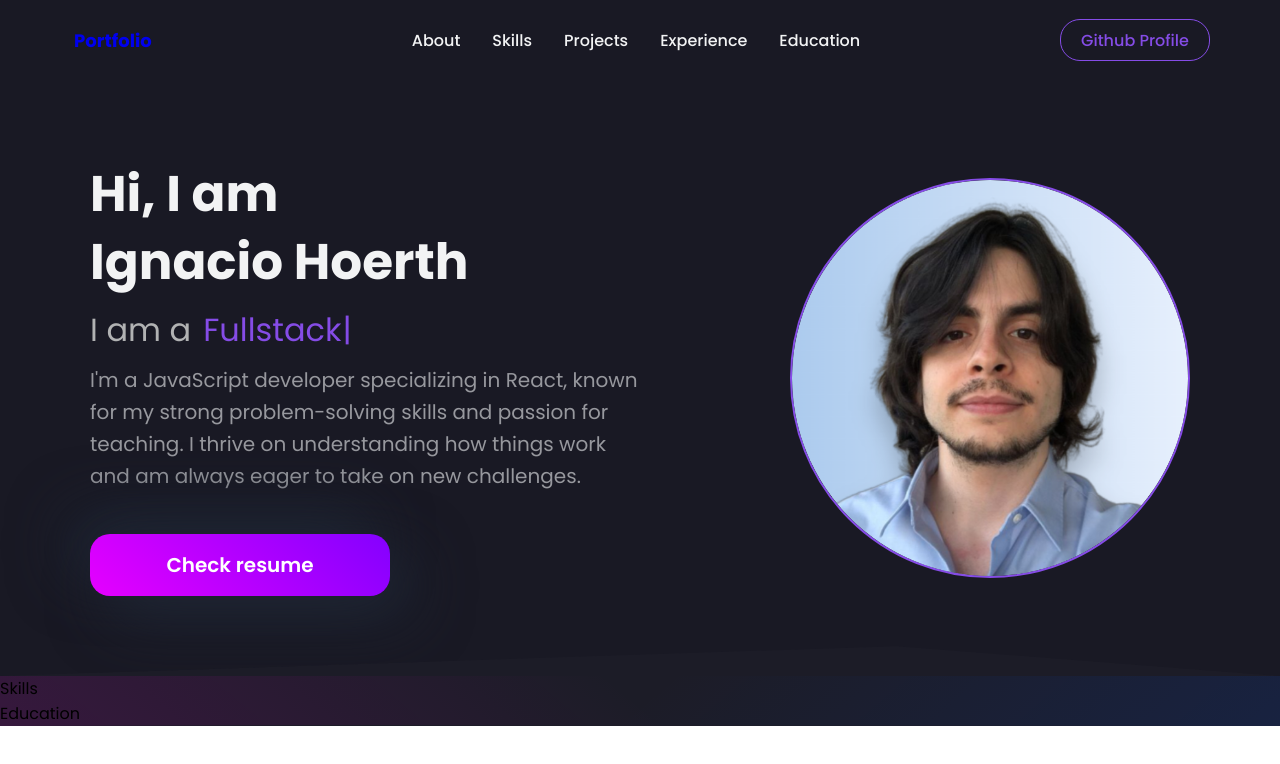
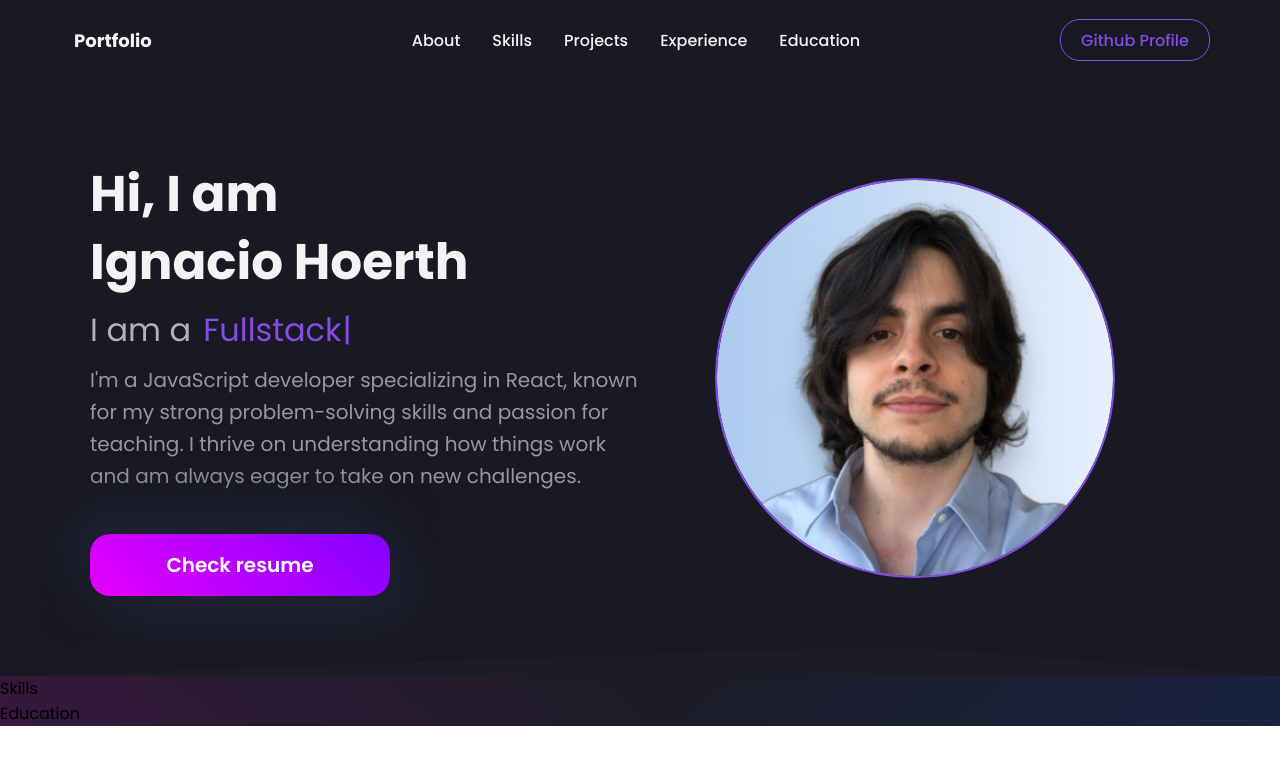
Before and after one commit to iHoerth/portfolio, a React (Create React App) app: page / in a window 1280 px wide. Shown: the top 764 px of the page. Built offline with nearby package versions, Linux system fonts and the light colour scheme; the HTML template or start-up script is replaced by a standard one.

Commit message:
Header complete

```diff
--- a/src/components/Header/Header.jsx
+++ b/src/components/Header/Header.jsx
@@ -1,7 +1,7 @@
-import styled from 'styled-components';
-import { Bio } from '../../data/constants';
-import TypewriterComponent from 'typewriter-effect';
-import profilePicture from '../../image/profile.png'
+import styled from "styled-components";
+import { Bio } from "../../data/constants";
+import TypewriterComponent from "typewriter-effect";
+import profilePicture from "../../image/profile.png";
 
 const HeaderContainer = styled.div`
   background-color: ${({ theme }) => theme.card_light};
@@ -10,11 +10,11 @@ const HeaderContainer = styled.div`
   position: relative;
   padding: 80px 30px;
 
-  @media screen and (max-width 960px) {
-    padding: 66px 16px;
+  @media screen and (max-width: 960px) {
+    padding: 45px 16px;
   }
 
-  @media screen and (max-width 640px) {
+  @media screen and (max-width: 640px) {
     padding: 32px 16px;
   }
 
@@ -71,14 +71,14 @@ const RightSection = styled.div`
   width: 100%;
   order: 2;
   display: flex;
-  justify-content: end;
+  justify-content: center ;
   gap: 12px;
 
   @media screen and (max-width: 960px) {
     order: 1;
     justify-content: center;
     align-items: center;
-    margin-bottom: 50px;
+    margin-bottom: 30px;
   }
 
   @media screen and (max-width: 640px) {
@@ -190,7 +190,7 @@ const Img = styled.img`
   border: 2px solid ${({ theme }) => theme.primary};
 
   @media (max-width: 960px) {
-    width: 50%;
+    width: 40%;
     max-width: 400px;
     max-height: 400px;
   }
@@ -239,7 +239,7 @@ const Header = () => {
           </LeftSection>
 
           <RightSection>
-            <Img src={profilePicture} alt='Profile Picture'></Img>
+            <Img src={profilePicture} alt="Profile Picture"></Img>
           </RightSection>
         </InnerContainer>
       </HeaderContainer>
--- a/src/components/NavBar/NavBar.jsx
+++ b/src/components/NavBar/NavBar.jsx
@@ -32,7 +32,7 @@ const NavContainer = styled.div`
 `;
 
 const NavLogo = styled(LinkR)`
-  color: ${({ theme }) => theme.text_light};
+  color: ${({ theme }) => theme.text_primary};
   width: 80%;
   padding: 0 6px;
   display: flex;
@@ -136,7 +136,7 @@ const Span = styled.div`
   font-weight: bold;
   font-size: 18px;
   text-decoration: none;
-  color: ${({ theme }) => theme.text_light};
+  color: ${({ theme }) => theme.text_primary};
 `;
 
 const MobileDrawer = styled(Drawer)(({ theme }) => ({
```
